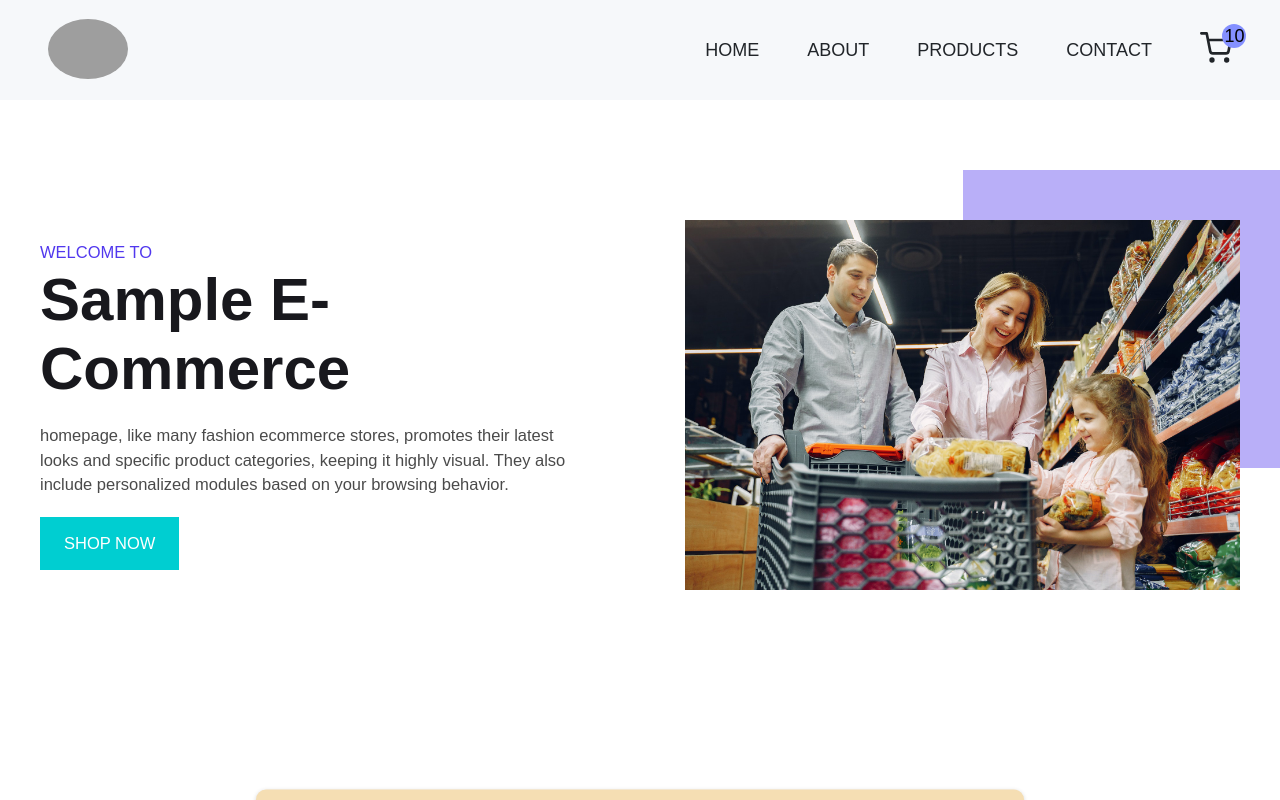
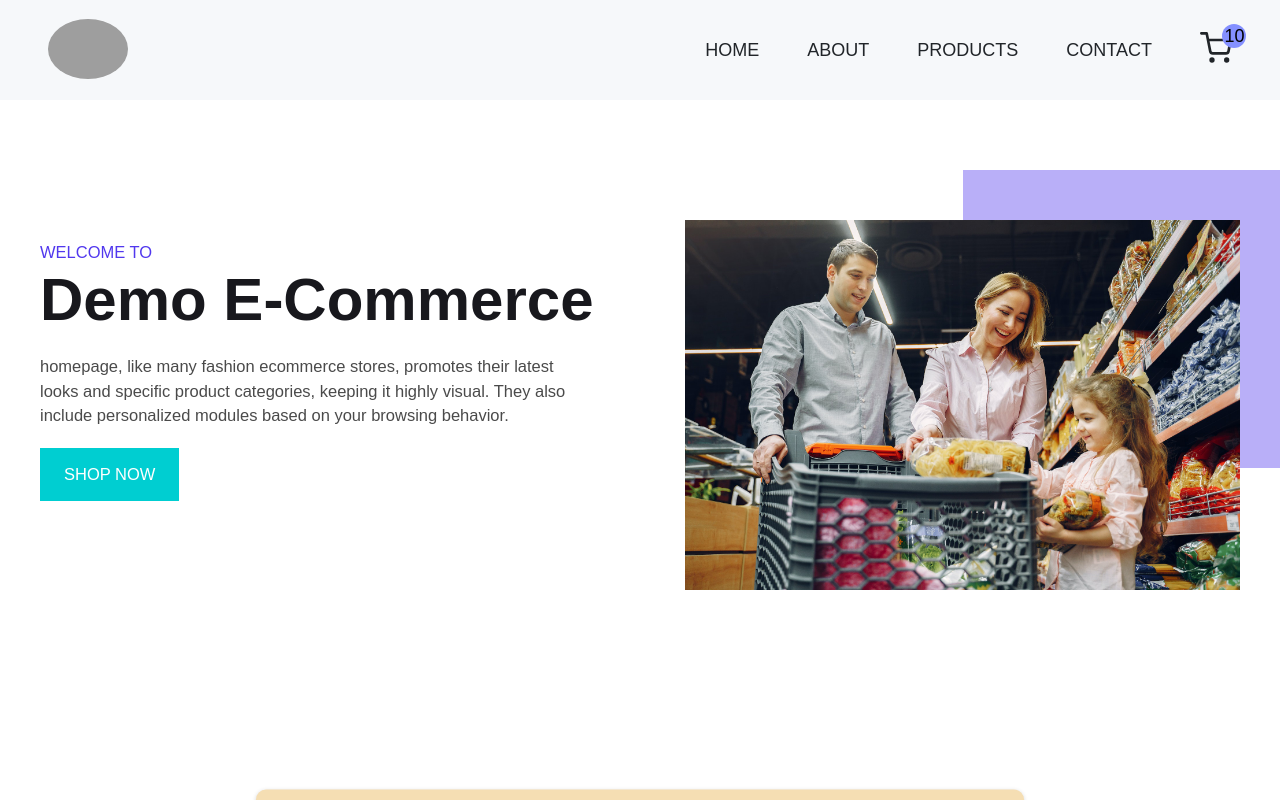
Before and after one commit to Jyotsna-1010/my-devops-project, a React (Create React App) app: page /about in a window 1280 px wide. Shown: the top 800 px of the page. Built offline with nearby package versions, Linux system fonts and the light colour scheme; no server answers; grey boxes are pictures that could not be loaded.

Commit message:
Update About.js

```diff
--- a/src/About.js
+++ b/src/About.js
@@ -5,7 +5,7 @@ const About = () => {
   const { myName } = useProductContext();
 
   const data = {
-    name: "Sample E-commerce",
+    name: "Demo E-commerce",
   };
 
   return (
```
